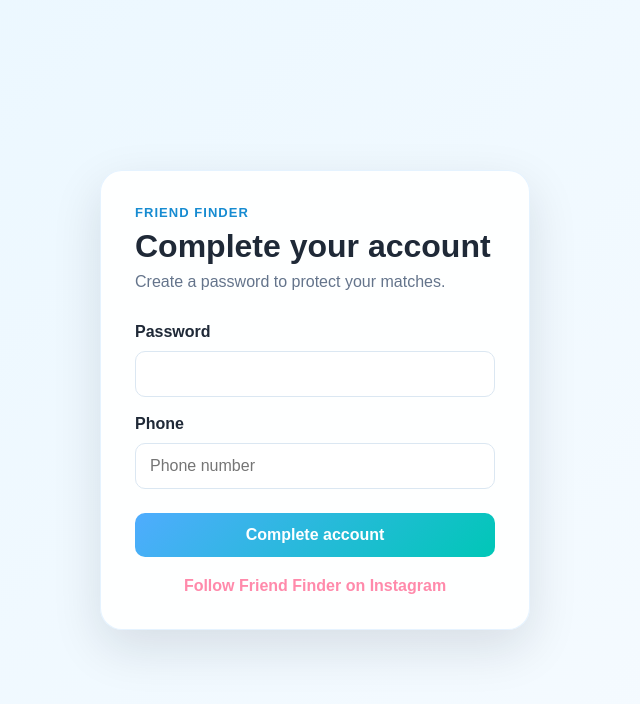
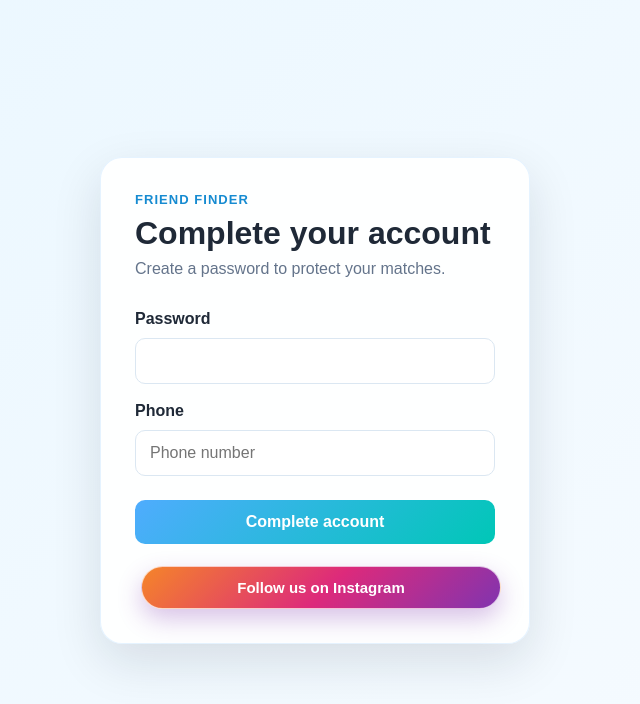
Before and after one commit to arnavdev-24/friend-finder, a Python web app: template Templates/setup.html in a window 1280 px wide. Shown: the top 704 px of the page, without its empty margins (325-965 px from the left). Run offline with Jinja, Linux system fonts and the light colour scheme; the template is opened without the code that fills it, so the values that code supplies are empty.

Commit message:
added insta-link - debug

```diff
--- a/Templates/index.html
+++ b/Templates/index.html
@@ -17,6 +17,7 @@
             <p class="desc">We match you based on personality, interests, and mindset.</p>
             <a href="/login" class="btn">Find Friends</a>
             <a href="/form" class="btn">Create Profile</a>
+            <a class="instagram-cta" href="https://www.instagram.com/fri_endfinder?stkn=MWVnNWhzNjV3aW00bw==" target="_blank" rel="noopener noreferrer">Follow us on Instagram</a>
             <p class="subtext">Results will be shared after enough responses</p>
         </div>
     </section>
@@ -56,7 +57,6 @@
 
     <footer class="footer">
         <p>Made for students • Not a dating app</p>
-        <a class="instagram-link" href="https://www.instagram.com/fri_endfinder?stkn=MWVnNWhzNjV3aW00bw==" target="_blank" rel="noopener noreferrer">Follow Friend Finder on Instagram</a>
     </footer>
     <script src="{{ url_for('static', filename='script.js') }}"></script>
 </body>
--- a/Templates/setup.html
+++ b/Templates/setup.html
@@ -19,7 +19,7 @@
             <input id="phone" type="tel" name="phone" placeholder="Phone number" required>
             <button type="submit">Complete account</button>
         </form>
-        <a class="instagram-link auth-instagram-link" href="https://www.instagram.com/fri_endfinder?stkn=MWVnNWhzNjV3aW00bw==" target="_blank" rel="noopener noreferrer">Follow Friend Finder on Instagram</a>
+        <a class="instagram-cta auth-instagram-link" href="https://www.instagram.com/fri_endfinder?stkn=MWVnNWhzNjV3aW00bw==" target="_blank" rel="noopener noreferrer">Follow us on Instagram</a>
     </main>
 </body>
 </html>
--- a/static/style.css
+++ b/static/style.css
@@ -108,6 +108,26 @@ body {
 .home-page .btn:hover {
     transform: translateY(-2px);
     box-shadow: 0 14px 28px rgba(15, 23, 42, 0.2);
+}
+
+.instagram-cta {
+    display: inline-block;
+    margin: 14px 6px 0;
+    padding: 12px 22px;
+    border: 1px solid rgba(255,255,255,0.7);
+    border-radius: 999px;
+    background: linear-gradient(135deg, #f58529, #dd2a7b 52%, #8134af);
+    color: #fff;
+    font-size: 15px;
+    font-weight: 700;
+    text-decoration: none;
+    box-shadow: 0 10px 24px rgba(129, 52, 175, 0.3);
+    transition: transform 0.2s ease, box-shadow 0.2s ease;
+}
+
+.instagram-cta:hover {
+    transform: translateY(-2px);
+    box-shadow: 0 14px 28px rgba(129, 52, 175, 0.42);
 }
 
 .home-page .stats,
@@ -297,7 +317,8 @@ body {
 }
 
 .auth-instagram-link {
-    margin-top: 20px;
+    display: block;
+    margin-top: 22px;
     text-align: center;
     width: 100%;
 }
```
